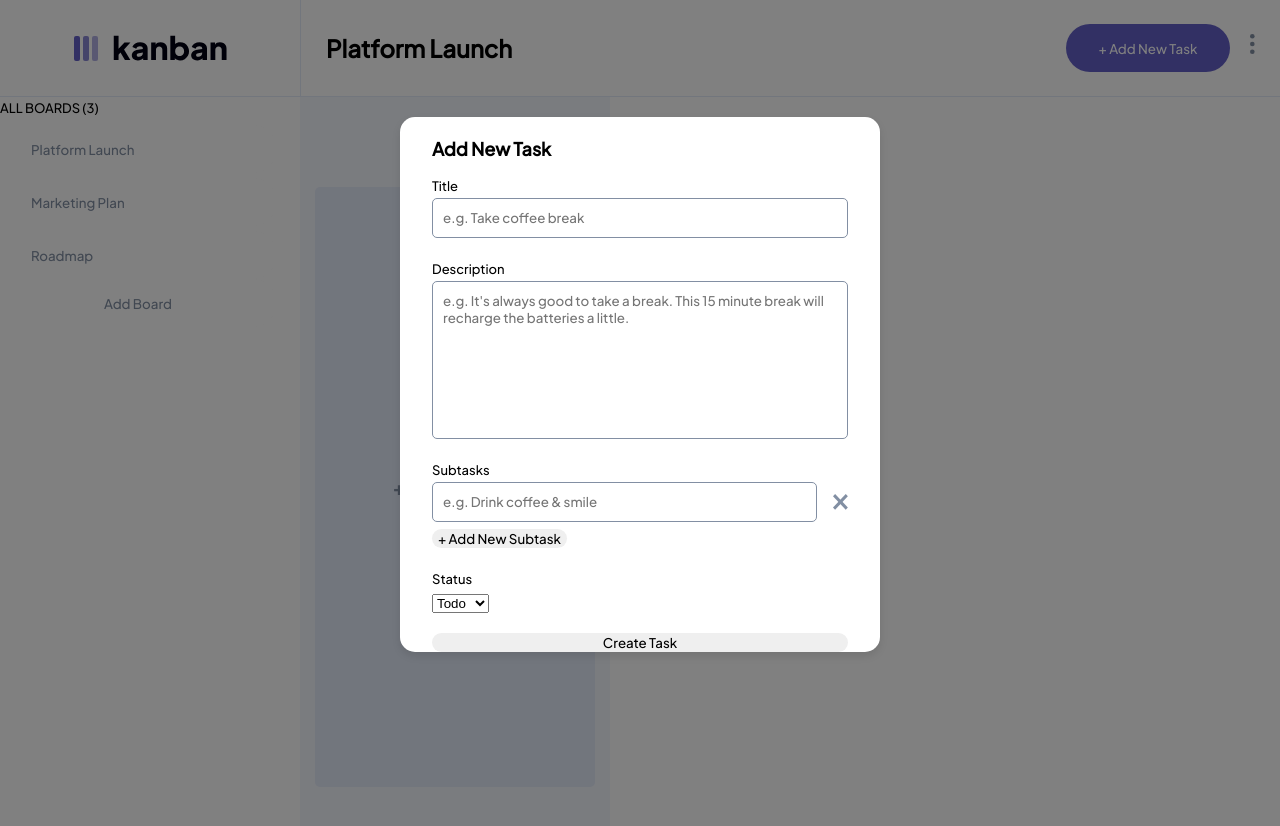
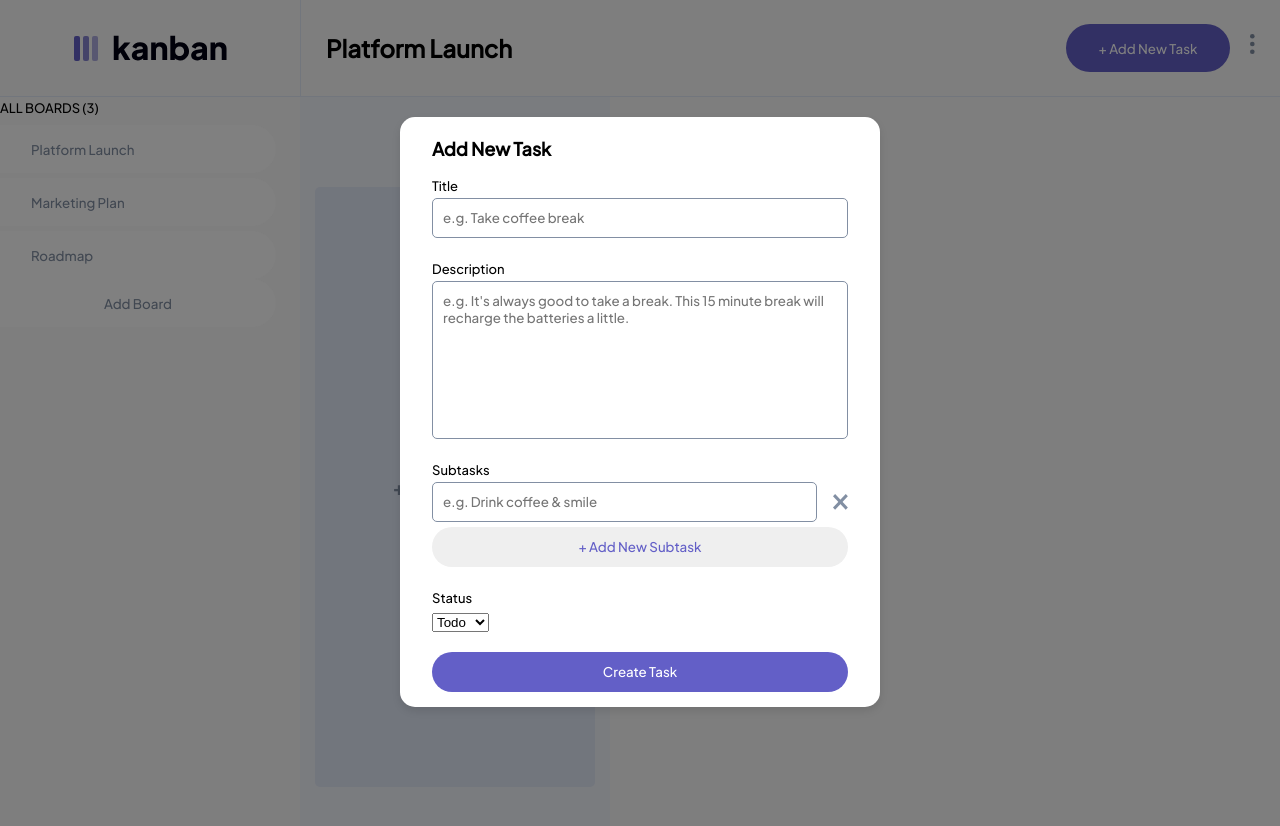
Before and after one commit to CedricCyber/Kanban-Task-Manager-App, a React (Vite) app: page / in a window 1280 px wide. Both pictures are taken after a click on the button "+ Add New Task". Shown: the top 826 px of the page. Built offline with nearby package versions, Linux system fonts and the light colour scheme.

Commit message:
improved form styles Todo: handle form inputs

```diff
--- a/src/App.jsx
+++ b/src/App.jsx
@@ -246,27 +246,15 @@ export default function App() {
             {/* Displays Each Task Board from taskBoards array wrapped
            with a Link to render the Task Board with React Router*/}
             {taskBoards.map((board, index) => {
-              // function changeSvgColor() {
-              //   if (svgColor === "grey") return setSvgColor("white");
-              //   if (svgColor === "white") return setSvgColor("grey");
-              // }
               return (
                 <Link key={index} to={`/${board.name}`}>
                   <button
-                    // onMouseEnter={changeSvgColor}
-                    // onMouseLeave={changeSvgColor}
                     onClick={() => {
                       updateCurrentIndex(index);
                     }}
                     className="board-button mt-5"
                   >
                     <div className=" ml-25 flex items-center">
-                      {/* <img className="mr-15" src={boardImagePurple} /> */}
-                      {/* {svgColor == "grey" ? (
-                      <img className="mr-15" src={boardImageGrey} />
-                    ) : (
-                      <img className="mr-15" src={boardImageWhite} />
-                    )} */}
                       {board.name}
                     </div>
                   </button>
@@ -353,7 +341,7 @@ export default function App() {
           <div className="">
             <p className="mt-20">Subtasks</p>
             {subtasksForm}
-            <button onClick={addSubtask}>+ Add New Subtask</button>
+            <button className="h-40 w-416 text-purple" onClick={addSubtask}>+ Add New Subtask</button>
           </div>
           <div>
             <p className="mt-20">Status</p>
@@ -363,7 +351,7 @@ export default function App() {
               <option value="done">Done</option>
             </select>
           </div>
-          <button type="submit" className="mt-20">
+          <button  type="submit" className="mt-20 mb-15 h-40 text-white background-purple">
             Create Task
           </button>
         </div>
--- a/src/index.css
+++ b/src/index.css
@@ -322,7 +322,7 @@ img:hover {
 }
 /* class to dim/light background when menu is up */
 .dim {
-  backdrop-filter: brightness(100%);
+  backdrop-filter: brightness(99%);
   filter: brightness(50%);
 }
 .light {
```
